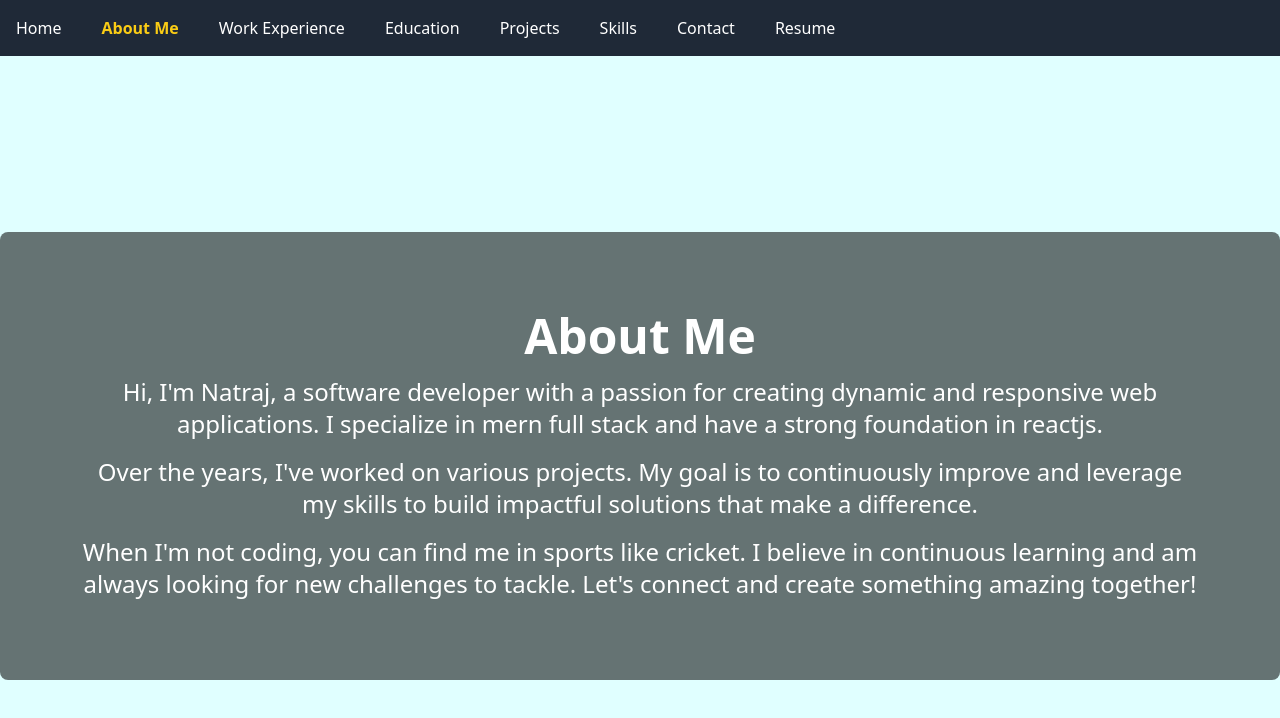
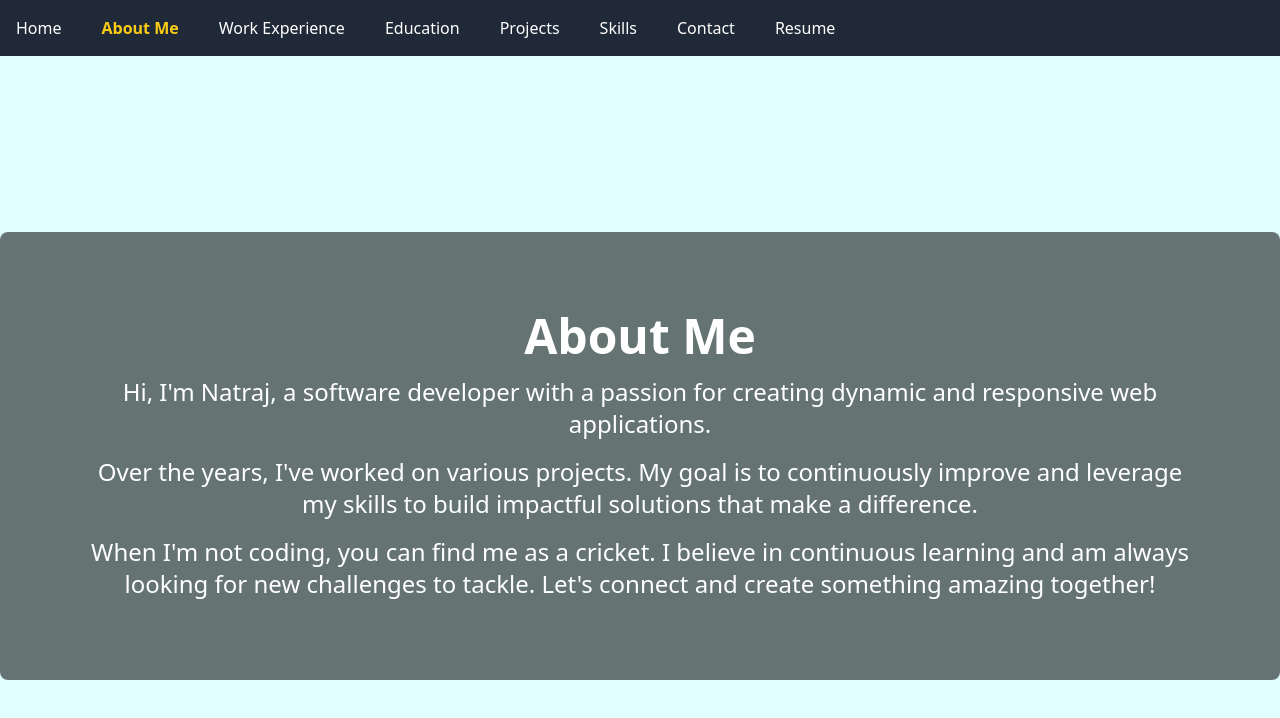
Before and after one commit to HLNatraj/Personal_Portfolio, a React (Create React App) app: page /aboutme in a window 1280 px wide. Shown: the top 718 px of the page. Built offline with nearby package versions, Linux system fonts and the light colour scheme.

Commit message:
Update Aboutme.js

```diff
--- a/src/components/Aboutme.js
+++ b/src/components/Aboutme.js
@@ -11,14 +11,13 @@ const Aboutme = () => {
         <h1 className="text-3xl md:text-4xl lg:text-5xl font-bold mb-4 text-center">About Me</h1>
         <p className="text-lg md:text-xl lg:text-2xl mb-4 text-center text-white">
           Hi, I'm Natraj, a software developer with a passion for creating dynamic and responsive web applications.
-           I specialize in mern full stack and have a strong foundation in reactjs.
         </p>
         <p className="text-lg md:text-xl lg:text-2xl mb-4 text-center text-white">
           Over the years, I've worked on various projects.
           My goal is to continuously improve and leverage my skills to build impactful solutions that make a difference.
         </p>
         <p className="text-lg md:text-xl lg:text-2xl text-center text-white">
-          When I'm not coding, you can find me in sports like cricket. I believe in continuous learning and am always
+          When I'm not coding, you can find me as a cricket. I believe in continuous learning and am always
           looking for new challenges to tackle. Let's connect and create something amazing together!
         </p>
       </div>
```
